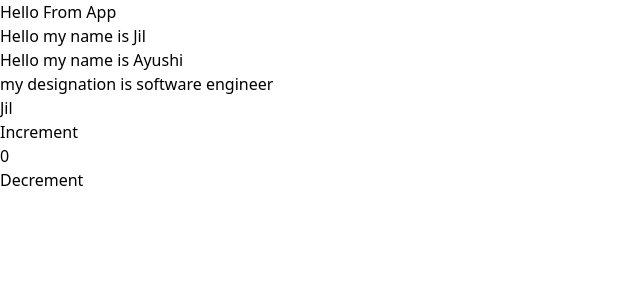
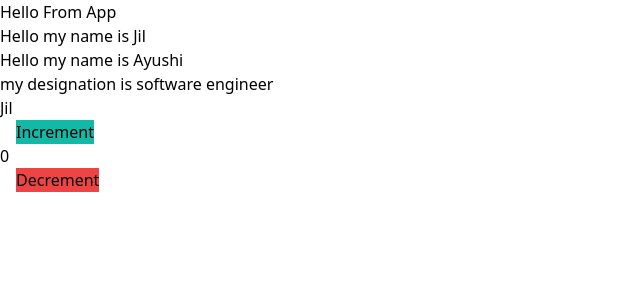
Before and after one commit to the-special-character/tsc-fs2, a React app: page / in a window 1280 px wide. Shown: the top 300 px of the page, without its empty margins (0-640 px from the left). Built offline with nearby package versions, Linux system fonts and the light colour scheme.

Commit message:
commit code

```diff
--- a/tailwind.config.js
+++ b/tailwind.config.js
@@ -1,6 +1,6 @@
 /** @type {import('tailwindcss').Config} */
 module.exports = {
-  content: [],
+  content: ['./src/**/*{js,jsx}'],
   theme: {
     extend: {},
   },
```
